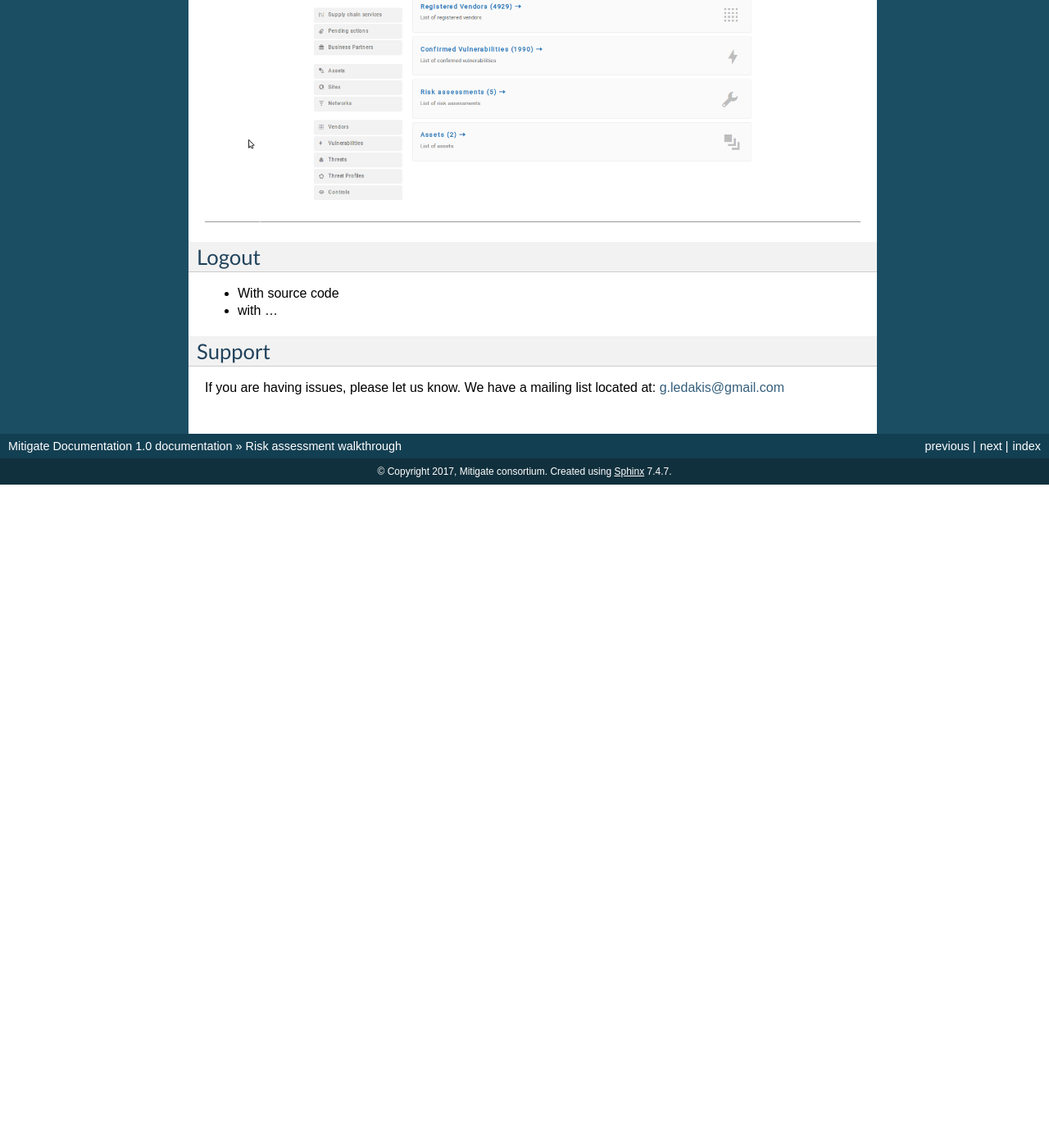
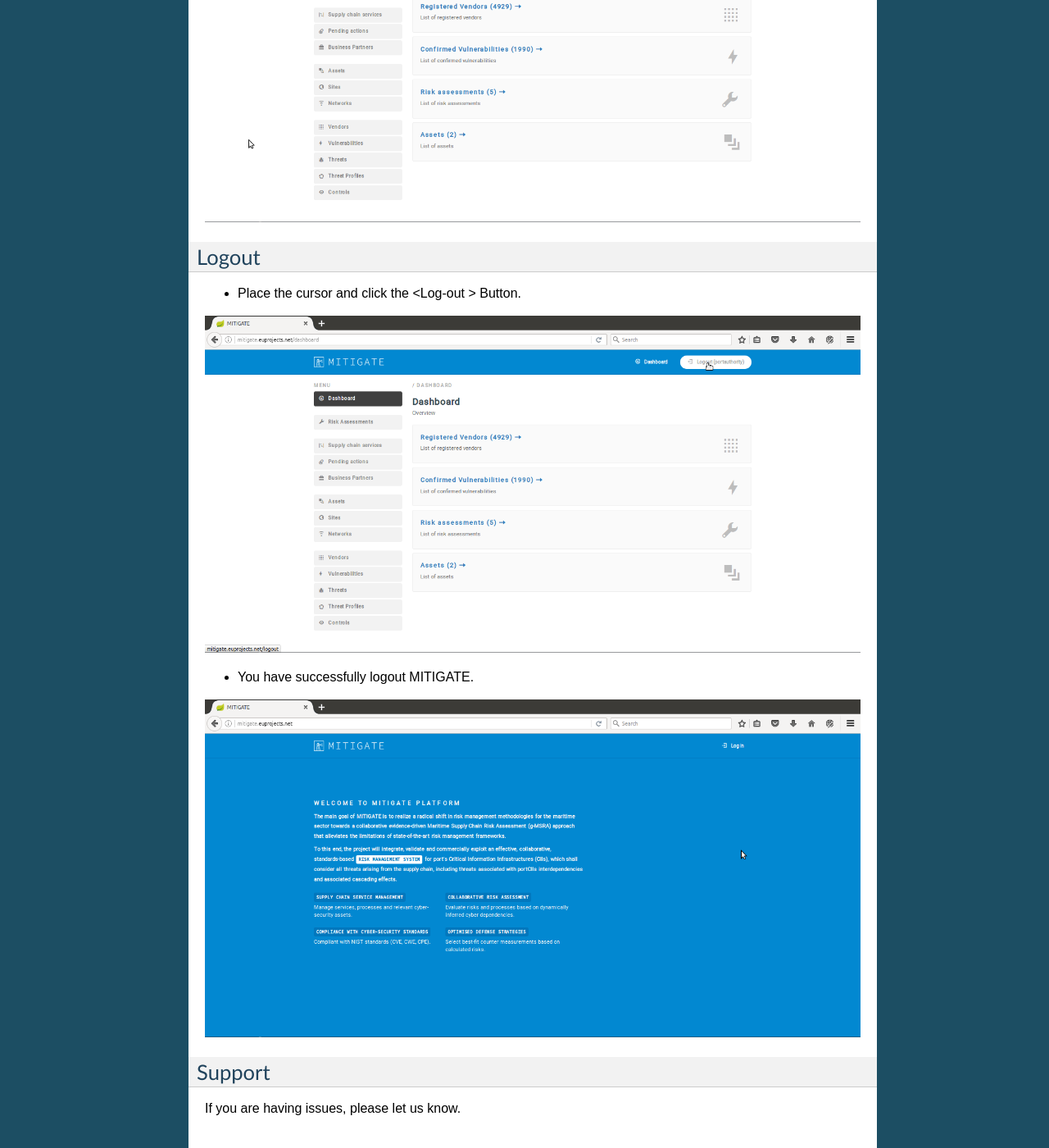
Before and after one commit to singularlogic/mitigate-documentation, a Sphinx documentation site: the page built from docs/a_risk.rst, in a window 1280 px wide and 1400 px high, scrolled down 2432 px. Shown: the whole window at 82% size. Built offline with Sphinx 7.4.7, drawn with Linux system fonts in a browser that asks for light colours; before the commit the page ends 3023 px from its top, so only the background shows below that.

Commit message:
Update a_risk.rst

```diff
--- a/docs/a_risk.rst
+++ b/docs/a_risk.rst
@@ -41,11 +41,16 @@ Login
 Logout
 ----------
 
-- With source code
-- with ...
+- Place the cursor and click the <Log-out > Button.
+
+.. image:: assets/logout.png
+
+- You have successfully logout MITIGATE.
+
+.. image:: assets/logout_2.png
+
 
 Support
 -------
 
 If you are having issues, please let us know.
-We have a mailing list located at: g.ledakis@gmail.com
```
